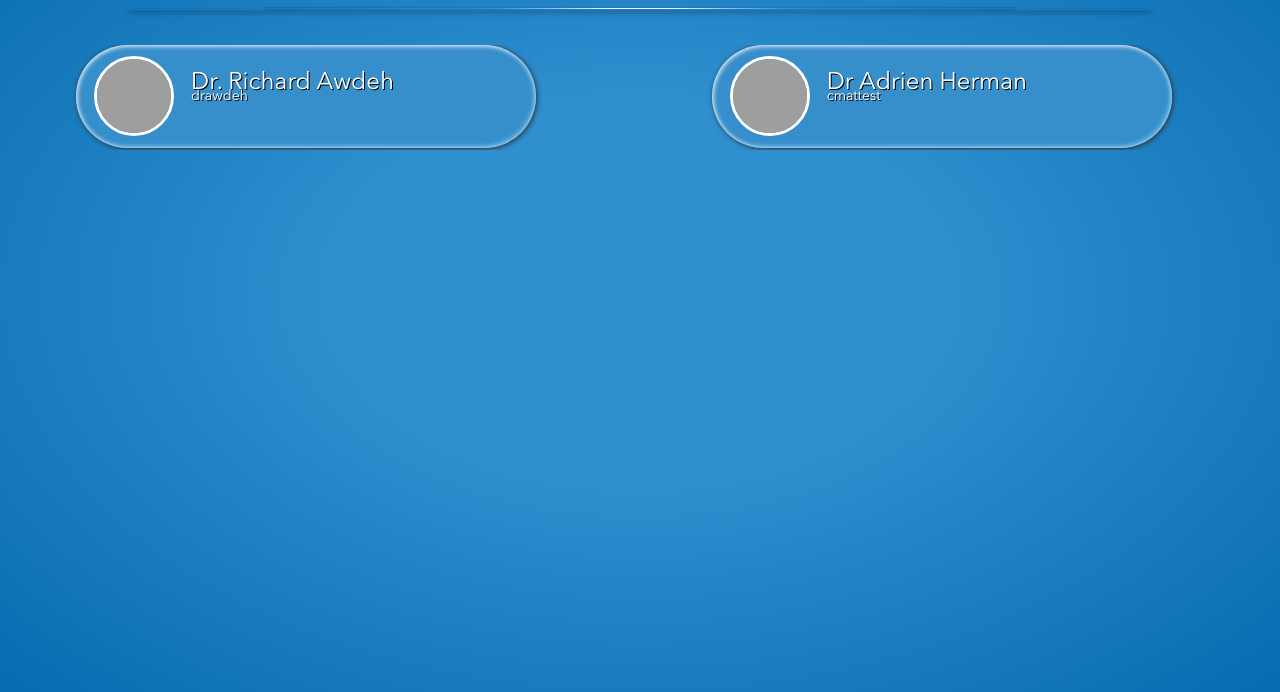
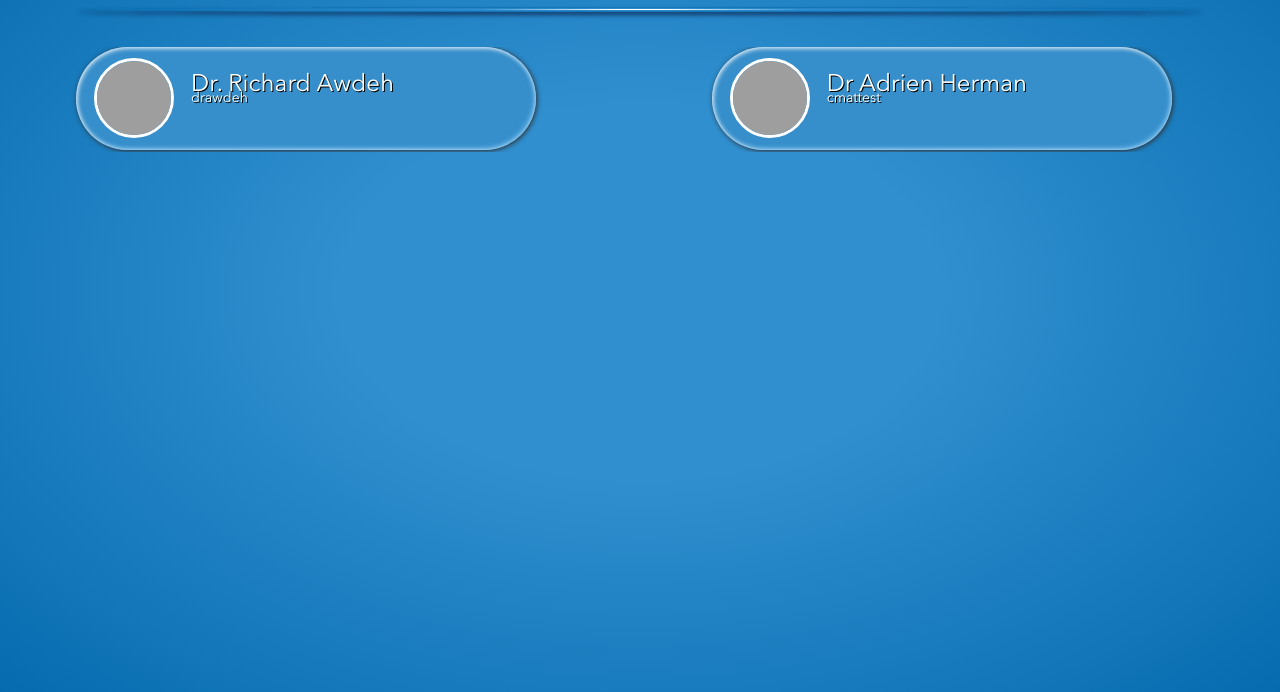
Before and after one commit to ricardovalquin/frontend_test, a website: page app/index.html in a window 1280 px wide. Shown: the part 108-800 px from the top of the page. Drawn offline with nearby package versions, Linux system fonts and the light colour scheme; files that its build step writes are made by us from their sources; grey boxes are pictures that could not be loaded.

Commit message:
better curve shadow

```diff
--- a/app/styles/default.scss
+++ b/app/styles/default.scss
@@ -66,15 +66,17 @@ a{
 
 
 .curve{
-  width: 80%;
+  width: 88%;
   display: block;
   border: none;
   color: white;
-  height: 3px;
-  background: radial-gradient(#ffffff 3%, #308fcf 20%, rgb(10, 111, 178) 70%, transparent 8%);
+  height: 5px;
+  background: radial-gradient(#ffffff 3%, #308fcf 20%, #0a6fb2 70%, transparent 8%);
   box-shadow: 0px 3px 5px -1px #06092F;
   margin: 0 auto;
   border: none;
+  background-color: transparent;
+  border-radius: 50%;
 }
 
 .doctors{
```
Also changed, not shown: app/styles/default.css, 1 other file.
